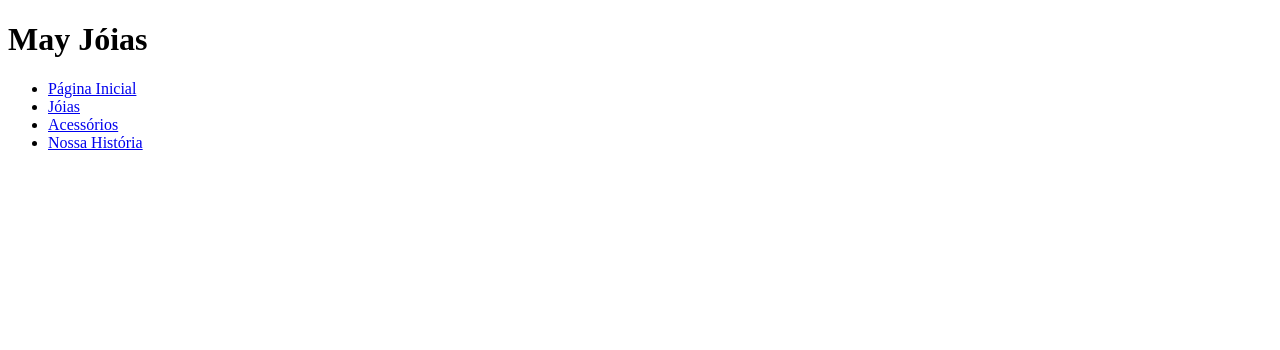
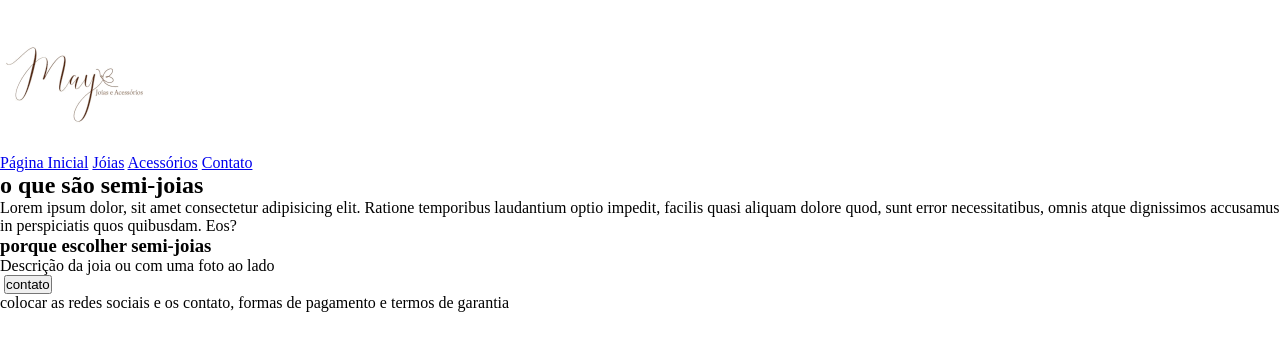
Before and after one commit to Daraujocamara/landing-page-may, a plain HTML site: page index.html in a window 1280 px wide. Drawn offline with Linux system fonts and the light colour scheme.

Commit message:
inseri a logo e comecei separar o conteudo no html

```diff
--- a/index.html
+++ b/index.html
@@ -4,18 +4,39 @@
     <meta charset="UTF-8">
     <meta http-equiv="X-UA-Compatible" content="IE=edge">
     <meta name="viewport" content="width=device-width, initial-scale=1.0">
+    <link rel="stylesheet" href="style.css">
     <title>May Joias e Acessorios</title>
 </head>
-<header class="cabecalho">
-    <h1>May Jóias</h1>
-    <ul>
-        <li><a href="#">Página Inicial</a></li>
-        <li><a href="#">Jóias</a></li>
-        <li><a href="#">Acessórios</a></li>
-        <li><a href="#">Nossa História</a></li>
-    </ul>
-</header>
 <body>
+    <header><!--cabechalho da pagina com imagem e menu-->
+        <img src="imagens/teste-logo-p.png" alt="Logo da loja"><!--logo da marca testar menos no canto esquerdo -->
+        <menu><!--iniciando o menu-->
+                <a href="#">Página Inicial</a>
+                <a href="#">Jóias</a>
+                <a href="#">Acessórios</a>
+                <a href="#">Contato</a>
+        </menu>
+    </header>
+    <main>
+        <section>
+            <div>
+                <h1>o que são semi-joias</h1>
+                <p> Lorem ipsum dolor, sit amet consectetur adipisicing elit. Ratione temporibus laudantium optio impedit, facilis quasi aliquam dolore quod, sunt error necessitatibus, omnis atque dignissimos accusamus in perspiciatis quos quibusdam. Eos?</p>
+                <h3>porque escolher semi-joias</h3>
+            </div>
 
+        </section>
+
+        <section>
+            <div>Descrição da joia ou  com uma foto ao lado</div><!--coloca ao lado da foto-->
+            <img src="" alt=""><!--imagem de joia, tentar aplicar o efeito paralax-->
+            <button>contato</button>
+        </section>
+
+    </main>
+
+    <footer>
+        <p>colocar as redes sociais e os contato, formas de pagamento e termos de garantia </p>
+    </footer>
 </body>
 </html>
--- /dev/null
+++ b/style.css
@@ -0,0 +1,15 @@
+@charset 'utf-8';
+
+/*
+#5A331F marrom mais escuro
+
+#F8F4EB cor mais clara de fundo
+
+#C3B4A9 marrom mais claro
+
+*/
+
+*{
+    margin: 0px;
+    padding: 0px;
+}
```
Also changed, not shown: imagens/logo_may_joias.jpeg (added), imagens/teste-logo-g.png (added), imagens/teste-logo-m.png (added), imagens/teste-logo-p.png (added).
